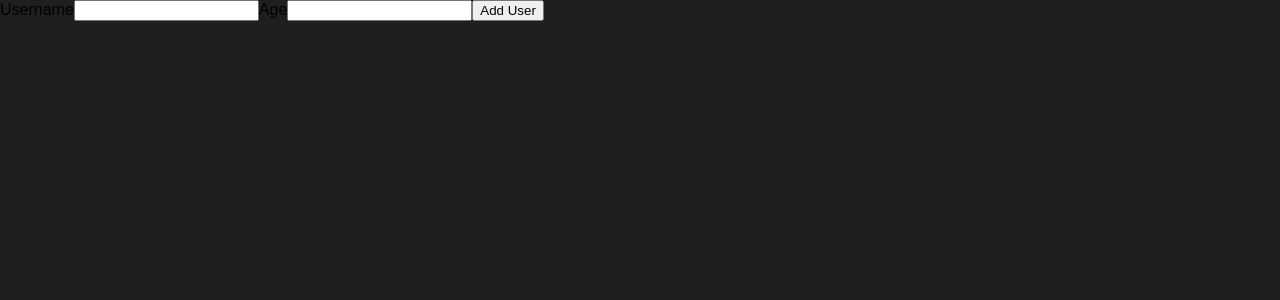
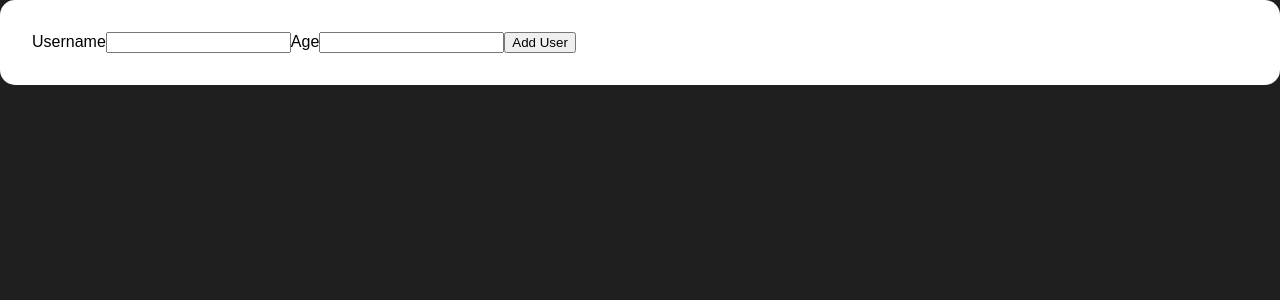
Before and after one commit to artur-coelho/react-complete-guide, a React (Create React App) app: page / in a window 1280 px wide. Shown: the top 300 px of the page. Built offline with nearby package versions, Linux system fonts and the light colour scheme.

Commit message:
started BaseCard component

```diff
--- a/src/App.js
+++ b/src/App.js
@@ -1,10 +1,13 @@
 import React from 'react';
+import BaseCard from './components/UI/BaseCard/BaseCard';
 import AddUser from './components/Users/AddUser';
 
 function App() {
   return (
     <div>
-      <AddUser />
+      <BaseCard>
+        <AddUser />
+      </BaseCard>
     </div>
   );
 }
--- /dev/null
+++ b/src/components/UI/BaseCard/BaseCard.js
@@ -0,0 +1,9 @@
+import React from 'react';
+
+import styles from './BaseCard.module.css';
+
+const BaseCard = (props) => {
+  return <div className={styles['base-card']}>{props.children}</div>;
+};
+
+export default BaseCard;
--- /dev/null
+++ b/src/components/UI/BaseCard/BaseCard.module.css
@@ -0,0 +1,5 @@
+.base-card {
+  background-color: #ffffff;
+  padding: 2rem;
+  border-radius: 15px;
+}
```
